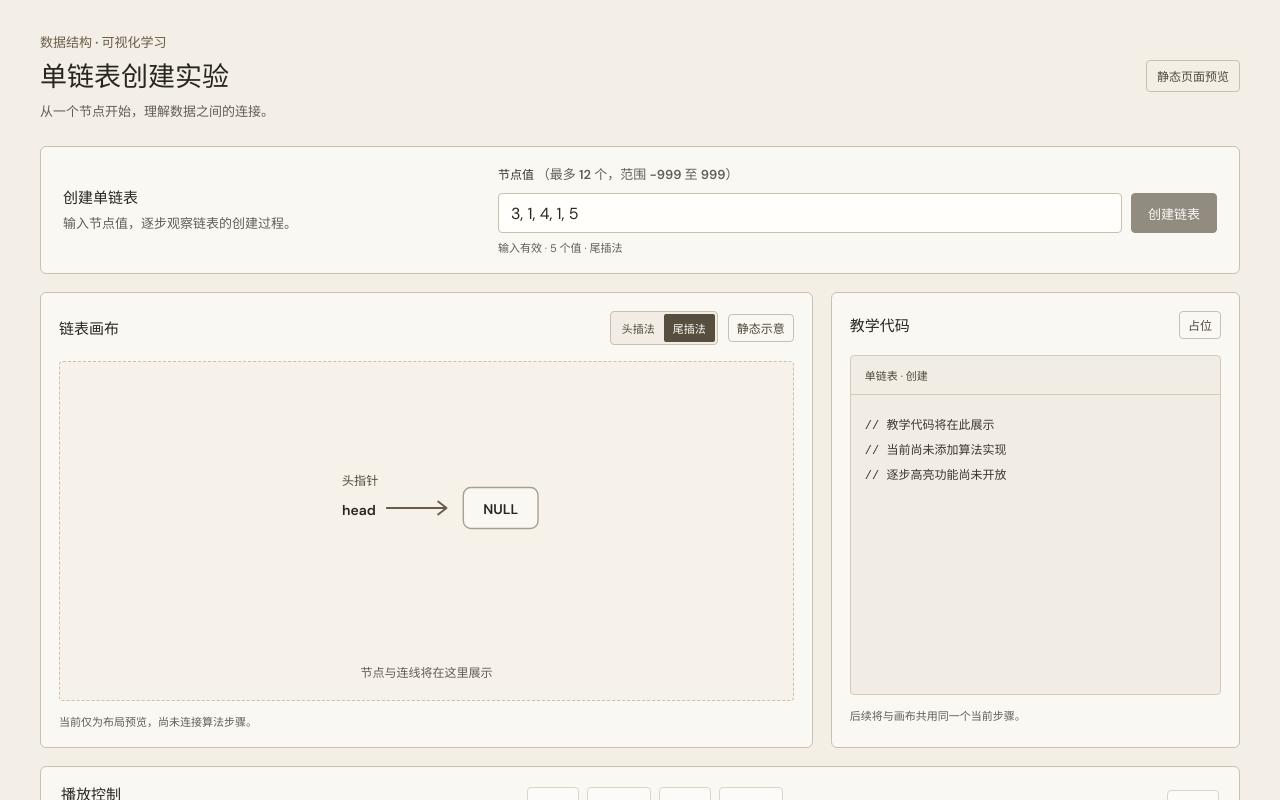
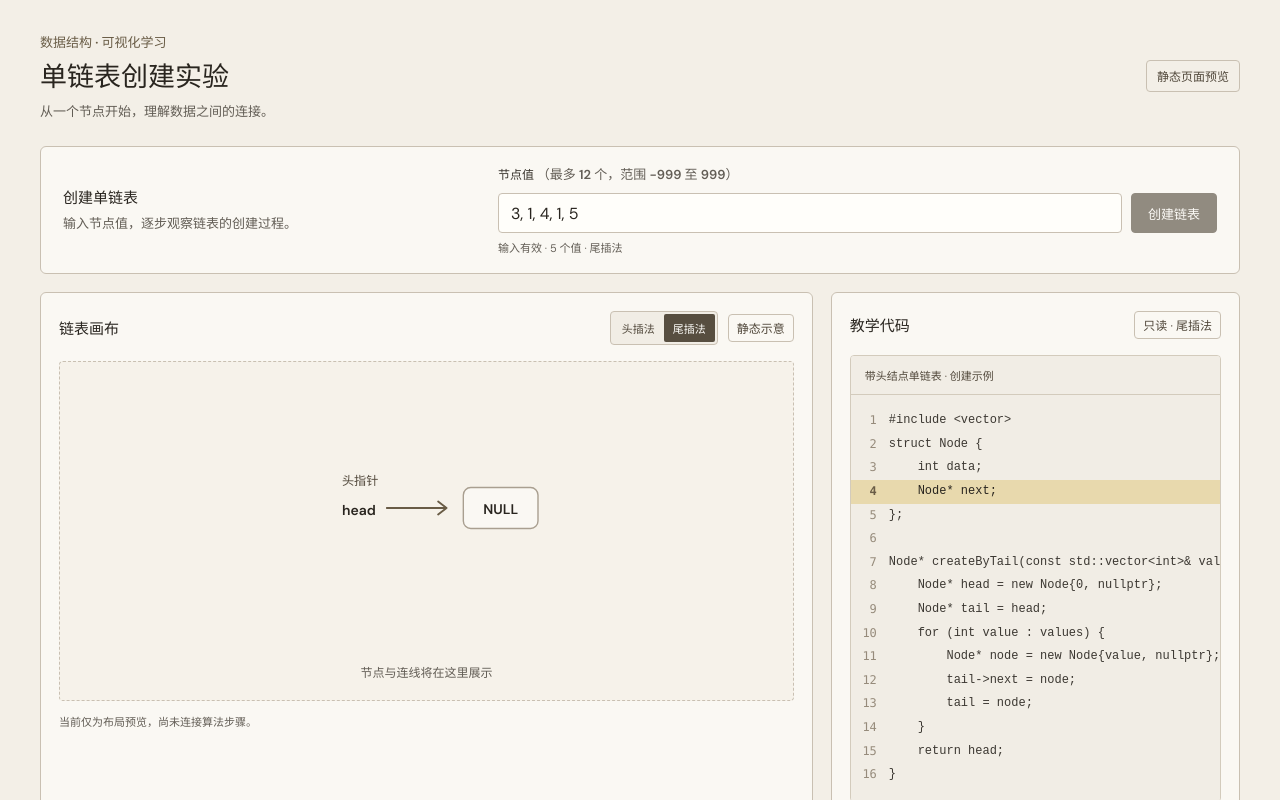
Before and after one commit to Leniing/Data-Structure-Visual-Learning-Platform, a React (Vite) app: page / in a window 1280 px wide. Shown: the top 800 px of the page. Built offline with nearby package versions, Linux system fonts and the light colour scheme.

Commit message:
feat: 添加固定C++教学代码与行高亮 支持头插法和尾插法代码切换及稳定行标识

```diff
--- a/src/App.tsx
+++ b/src/App.tsx
@@ -4,6 +4,8 @@ import CanvasPanel from './components/CanvasPanel'
 import InputPanel from './components/InputPanel'
 import PlaybackControls from './player/PlaybackControls'
 import CodePanel from './teaching/CodePanel'
+
+const DEMO_ACTIVE_LINE_ID = 'node-definition-next'
 
 function App() {
   const [insertMethod, setInsertMethod] = useState<InsertMethod>('tail')
@@ -21,7 +23,7 @@ function App() {
       <InputPanel insertMethod={insertMethod} />
       <div className="workspace">
         <CanvasPanel insertMethod={insertMethod} onInsertMethodChange={setInsertMethod} />
-        <CodePanel />
+        <CodePanel insertMethod={insertMethod} activeLineId={DEMO_ACTIVE_LINE_ID} />
       </div>
       <PlaybackControls />
     </main>
--- a/src/style.css
+++ b/src/style.css
@@ -191,7 +191,12 @@ input[aria-invalid='true'] { border-color: #a52c21; }
   font-size: 11px;
 }
 
-pre { margin: 0; padding: 18px 14px; color: #3c3832; font: 12px/2 'Consolas', 'Courier New', monospace; white-space: pre-wrap; }
+.code-lines { margin: 0; padding: 14px 0; color: #3c3832; font: 12px/1.8 'Consolas', 'Courier New', monospace; list-style: none; }
+.code-line { display: flex; min-width: max-content; padding: 1px 14px 1px 0; }
+.code-line.active { background: #e8d9ad; color: #29251f; }
+.code-line-number { width: 38px; flex: 0 0 38px; padding-right: 12px; color: #968b7b; text-align: right; user-select: none; }
+.code-line code { white-space: pre; }
+.code-line.active .code-line-number { color: #695c46; font-weight: 700; }
 
 .playback-panel {
   display: flex;
--- a/src/teaching/CodePanel.tsx
+++ b/src/teaching/CodePanel.tsx
@@ -1,15 +1,42 @@
-export default function CodePanel() {
+import type { InsertMethod } from '../algorithms/parseListInput'
+import { getLinkedListCode } from './linkedListCode'
+
+interface CodePanelProps {
+  insertMethod: InsertMethod
+  activeLineId: string | null
+}
+
+export default function CodePanel({ insertMethod, activeLineId }: CodePanelProps) {
+  const codeLines = getLinkedListCode(insertMethod)
+  const methodLabel = insertMethod === 'head' ? '头插法' : '尾插法'
+
   return (
     <section className="code-panel panel" aria-labelledby="code-title">
       <div className="panel-heading">
         <h2 id="code-title">教学代码</h2>
-        <span className="badge">占位</span>
+        <span className="badge">只读 · {methodLabel}</span>
       </div>
       <div className="code-placeholder">
-        <span className="code-label">单链表 · 创建</span>
-        <pre><code>{'// 教学代码将在此展示\n// 当前尚未添加算法实现\n// 逐步高亮功能尚未开放'}</code></pre>
+        <span className="code-label">带头结点单链表 · 创建示例</span>
+        <ol className="code-lines" aria-label={`${methodLabel} C++ 代码`}>
+          {codeLines.map((line, index) => {
+            const isActive = line.id === activeLineId
+            return (
+              <li
+                key={line.id}
+                className={`code-line ${isActive ? 'active' : ''}`}
+                data-line-id={line.id}
+                aria-current={isActive ? 'step' : undefined}
+              >
+                <span className="code-line-number" aria-hidden="true">{index + 1}</span>
+                <code>{line.code || ' '}</code>
+              </li>
+            )
+          })}
+        </ol>
       </div>
-      <p className="panel-note">后续将与画布共用同一个当前步骤。</p>
+      <p className="panel-note">头结点不保存用户数据；此示例只演示创建，使用结束后需要释放所有节点。</p>
+      <p className="panel-note">代码不可编辑、不可执行。当前高亮由演示行标识 <code>{activeLineId ?? '无'}</code> 控制。</p>
     </section>
   )
 }
--- /dev/null
+++ b/src/teaching/linkedListCode.ts
@@ -0,0 +1,48 @@
+import type { InsertMethod } from '../algorithms/parseListInput'
+
+export interface CodeLine {
+  readonly id: string
+  readonly code: string
+}
+
+const NODE_DEFINITION: readonly CodeLine[] = [
+  { id: 'include-vector', code: '#include <vector>' },
+  { id: 'node-definition-start', code: 'struct Node {' },
+  { id: 'node-definition-data', code: '    int data;' },
+  { id: 'node-definition-next', code: '    Node* next;' },
+  { id: 'node-definition-end', code: '};' },
+]
+
+const HEAD_INSERTION_CODE: readonly CodeLine[] = [
+  { id: 'head-function-start', code: 'Node* createByHead(const std::vector<int>& values) {' },
+  { id: 'head-sentinel', code: '    Node* head = new Node{0, nullptr};' },
+  { id: 'head-create-node', code: '    for (int value : values) {' },
+  { id: 'head-link-node', code: '        Node* node = new Node{value, head->next};' },
+  { id: 'head-update-next', code: '        head->next = node;' },
+  { id: 'head-loop-end', code: '    }' },
+  { id: 'head-return', code: '    return head;' },
+  { id: 'head-function-end', code: '}' },
+]
+
+const TAIL_INSERTION_CODE: readonly CodeLine[] = [
+  { id: 'tail-function-start', code: 'Node* createByTail(const std::vector<int>& values) {' },
+  { id: 'tail-sentinel', code: '    Node* head = new Node{0, nullptr};' },
+  { id: 'tail-initialise', code: '    Node* tail = head;' },
+  { id: 'tail-create-node', code: '    for (int value : values) {' },
+  { id: 'tail-link-node', code: '        Node* node = new Node{value, nullptr};' },
+  { id: 'tail-update-next', code: '        tail->next = node;' },
+  { id: 'tail-advance', code: '        tail = node;' },
+  { id: 'tail-loop-end', code: '    }' },
+  { id: 'tail-return', code: '    return head;' },
+  { id: 'tail-function-end', code: '}' },
+]
+
+const SEPARATOR: CodeLine = { id: 'code-separator', code: '' }
+
+export function getLinkedListCode(insertMethod: InsertMethod): readonly CodeLine[] {
+  return [
+    ...NODE_DEFINITION,
+    SEPARATOR,
+    ...(insertMethod === 'head' ? HEAD_INSERTION_CODE : TAIL_INSERTION_CODE),
+  ]
+}
```
Also changed, not shown: 1 other file (tests, documents, lock files or other folders).
